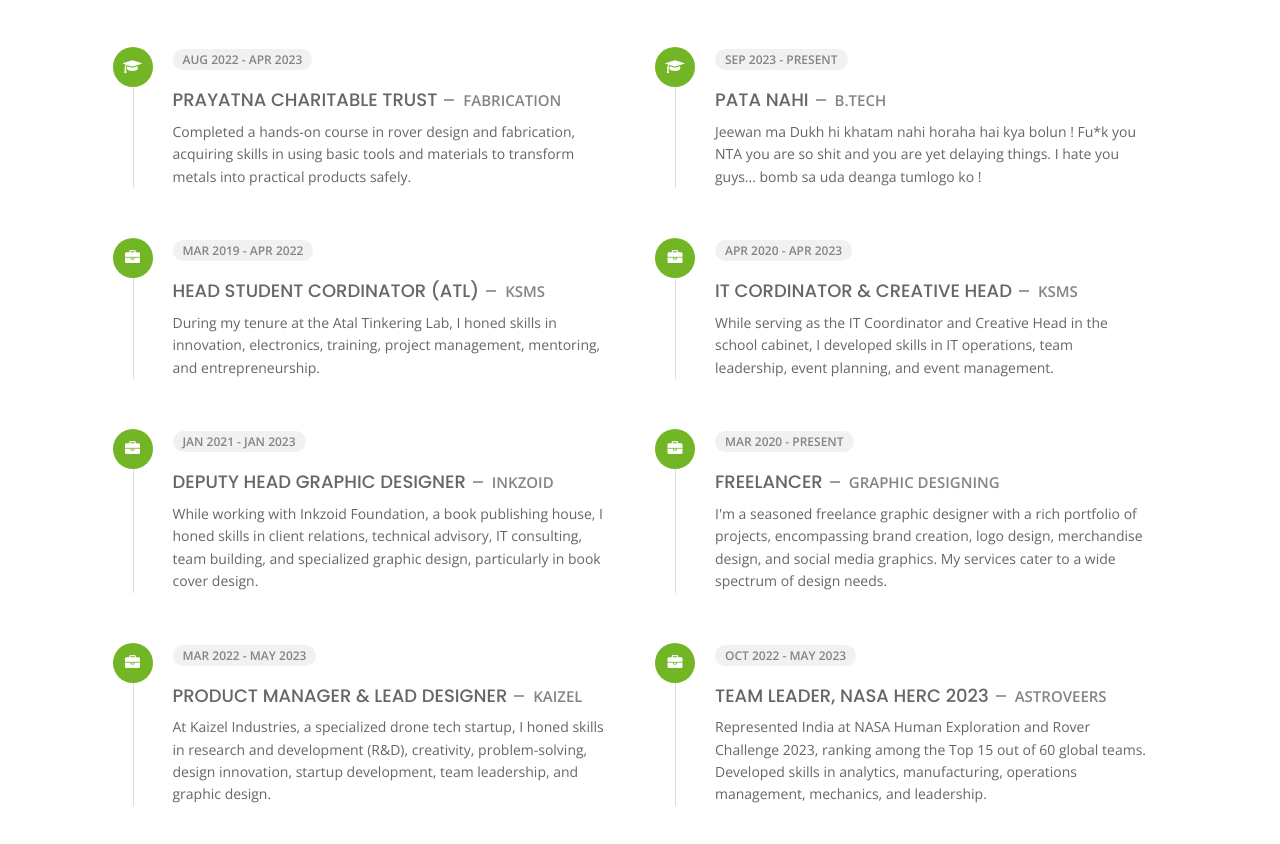
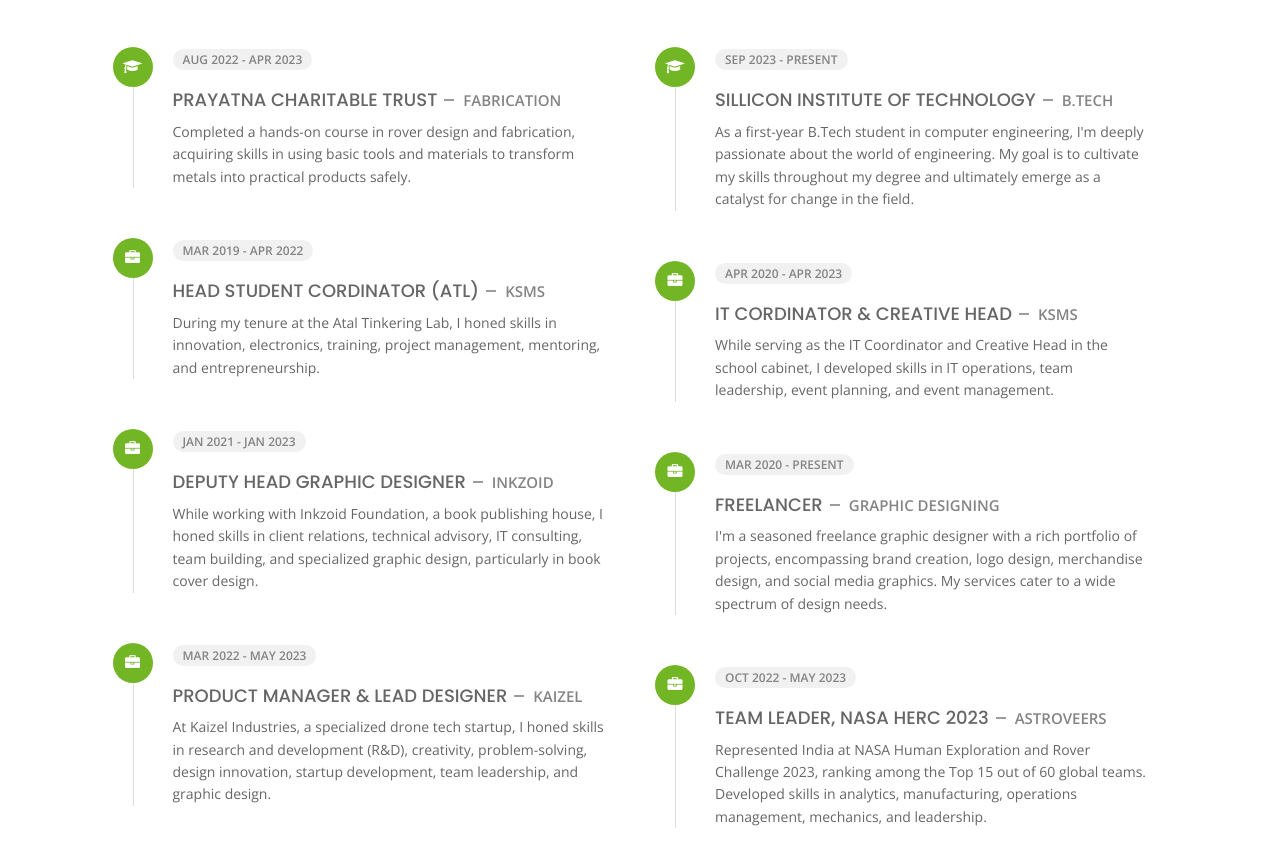
Before and after one commit to Aditya-Khemka/abhay_website, a plain HTML site: page about.html in a window 1280 px wide. Shown: the part 1516-2360 px from the top of the page. Drawn offline with nearby package versions, Linux system fonts and the light colour scheme.

Commit message:
Update about.html

```diff
--- a/about.html
+++ b/about.html
@@ -378,8 +378,8 @@
                                 <i class="fa fa-graduation-cap"></i>
                             </div>
                             <span class="time open-sans-font text-uppercase">Sep 2023 - Present</span>
-                            <h5 class="poppins-font text-uppercase">Pata Nahi<span class="place open-sans-font">B.Tech</span></h5>
-                            <p class="open-sans-font">Jeewan ma Dukh hi khatam nahi horaha hai kya bolun ! Fu*k you NTA you are so shit and you are yet delaying things. I hate you guys... bomb sa uda deanga tumlogo ko !</p>
+                            <h5 class="poppins-font text-uppercase">Sillicon Institute of Technology<span class="place open-sans-font">B.Tech</span></h5>
+                            <p class="open-sans-font">As a first-year B.Tech student in computer engineering, I'm deeply passionate about the world of engineering. My goal is to cultivate my skills throughout my degree and ultimately emerge as a catalyst for change in the field.</p>
                         </li>
                         <li>
                             <div class="icon">
```
